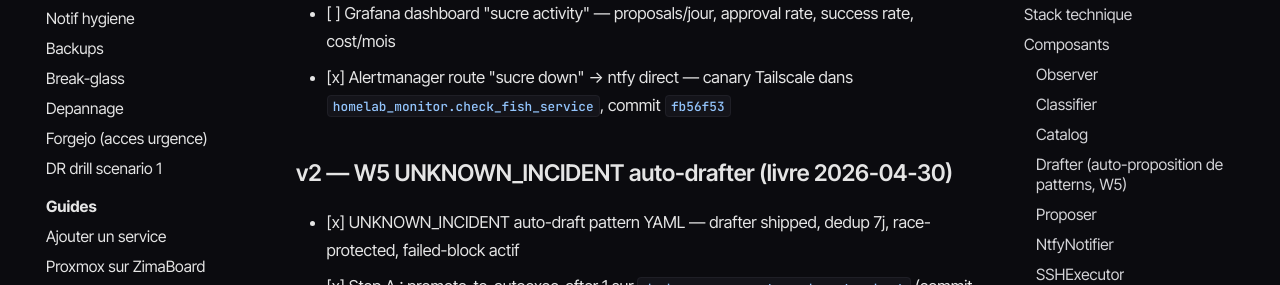
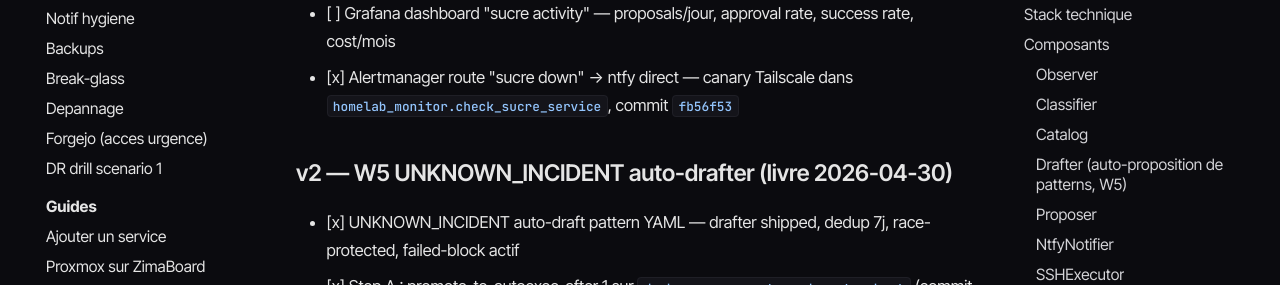
Before and after one commit to GabinSMD/homelab-doc, an MkDocs documentation site: the page built from docs/projet/sucre.md, in a window 1280 px wide and 900 px high, scrolled down 7065 px. Shown: the part 162-447 px from the top of the window. Built offline with MkDocs 1.6.1 and Material for MkDocs 9.7.7, drawn with Linux system fonts in a browser that asks for light colours; some web fonts are replaced; comment, search, counter and statistics services are not loaded.

Commit message:
docs(sucre): corriger le dernier residu du renommage fish -> sucre
La page renvoyait a `homelab_monitor.check_fish_service`, alors que la fonction
s'appelle `check_sucre_service` depuis le renommage du 2026-07-06. Un lecteur
qui la cherchait dans le script ne trouvait rien.

Ni main ni la branche rename/fish-to-sucre ne corrigeaient cette occurrence :
le commit « residus » de cette branche portait sur d'autres fichiers. C'est le
dernier `fish` non historique de la doc — les mentions restantes documentent
volontairement le renommage.

Co-Authored-By: Claude Opus 5 <noreply@anthropic.com>

```diff
--- a/docs/projet/sucre.md
+++ b/docs/projet/sucre.md
@@ -182,7 +182,7 @@ C'est le **compound mechanism** : chaque incident novel ajoute un pattern. Catal
 - [x] systemd sucre.service survive reboot LXC — `sucre-unseal.service` + `sucre.service` enabled
 - [ ] Replicate Option B sur galahad + lancelot — bloque par soak sucre week 8 reeval
 - [ ] Grafana dashboard "sucre activity" — proposals/jour, approval rate, success rate, cost/mois
-- [x] Alertmanager route "sucre down" → ntfy direct — canary Tailscale dans `homelab_monitor.check_fish_service`, commit `fb56f53`
+- [x] Alertmanager route "sucre down" → ntfy direct — canary Tailscale dans `homelab_monitor.check_sucre_service`, commit `fb56f53`
 
 ### v2 — W5 UNKNOWN_INCIDENT auto-drafter (livre 2026-04-30)
 - [x] UNKNOWN_INCIDENT auto-draft pattern YAML — drafter shipped, dedup 7j, race-protected, failed-block actif
```
